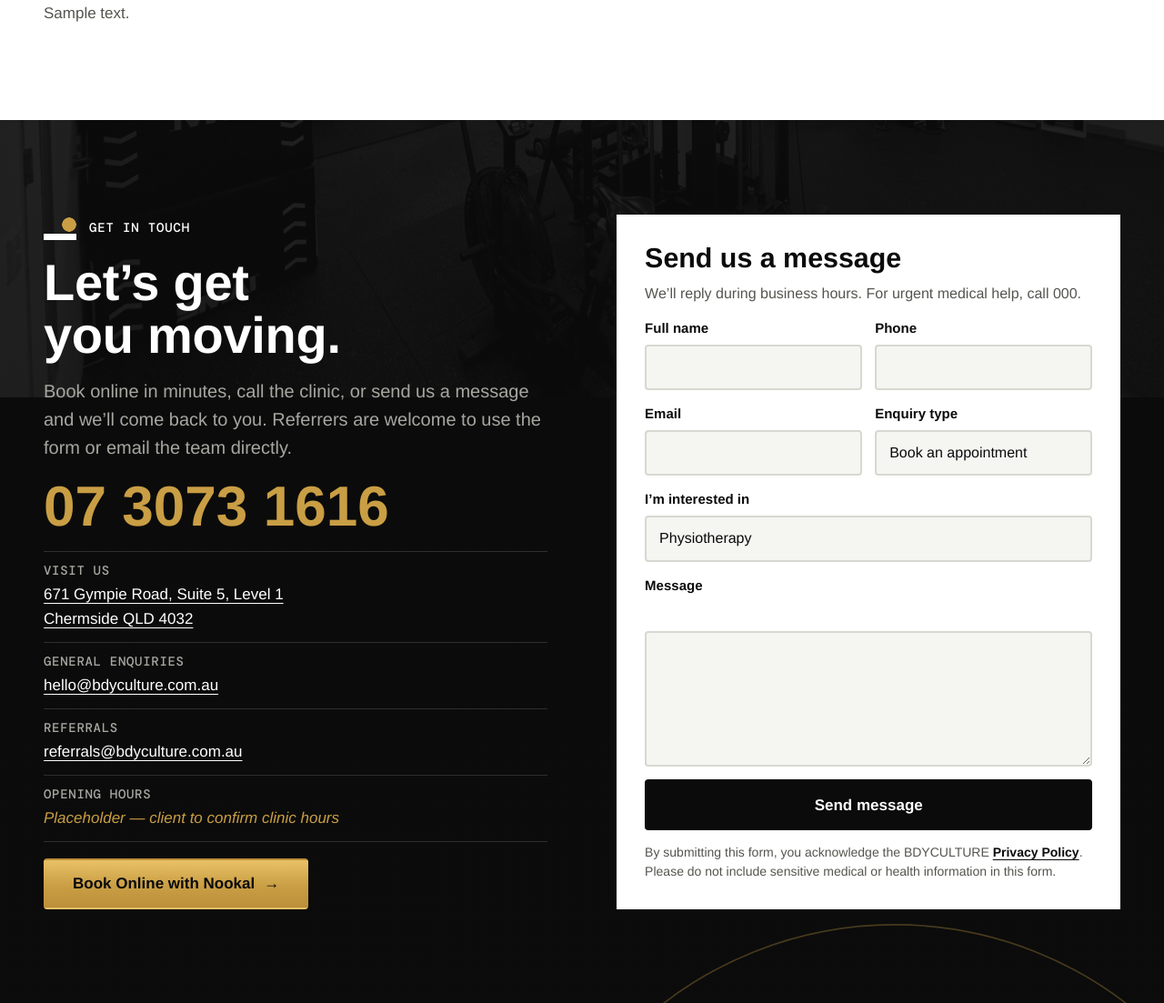
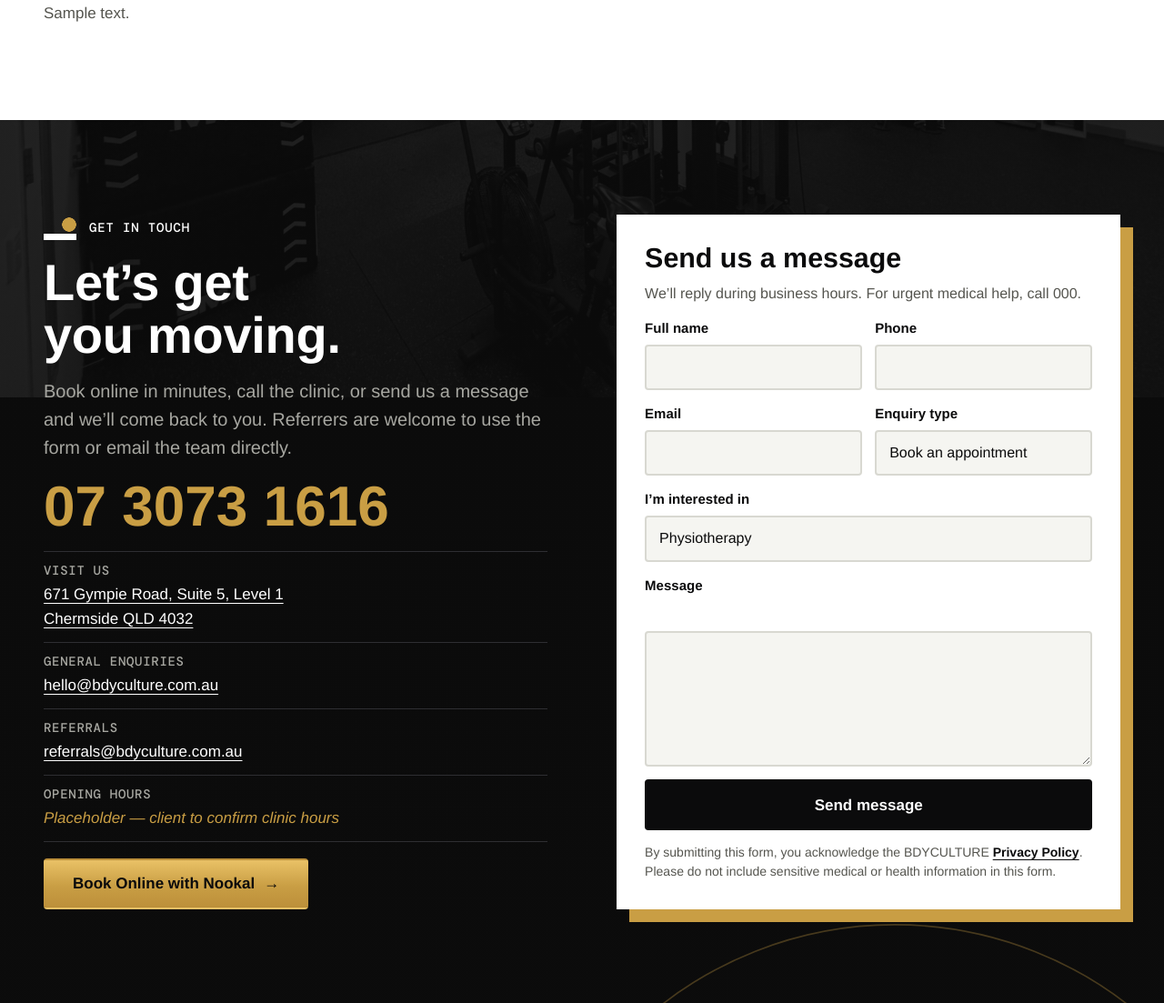
Before and after one commit to amitvalmiki123/Bdyculture-html-design-, a WordPress theme: template themes/bdyculture/page.php in a window 1280 px wide. Shown: the part 459-1562 px from the top of the page at 91% size. Run offline with PHP 8.4 and a stand-in for WordPress, Linux system fonts and the light colour scheme; the site name, menu and one post (Sample post) are stand-ins, and other content is empty; some libraries are stand-ins or nearby versions; some web fonts are replaced.

Commit message:
Apply gold form-card shadow across pages
Co-authored-by: arena-agent <297053741+arena-agent@users.noreply.github.com>

```diff
--- a/themes/bdyculture/assets/css/home-layout-tune.css
+++ b/themes/bdyculture/assets/css/home-layout-tune.css
@@ -6,5 +6,5 @@
 }
 
 .contact .card-form--light {
-  box-shadow: 12px 12px 0 var(--signal);
+  box-shadow: 14px 14px 0 var(--signal);
 }
--- a/themes/bdyculture/assets/css/main.css
+++ b/themes/bdyculture/assets/css/main.css
@@ -108,7 +108,7 @@ input:user-invalid { border-color: #ff7a7a; }
 .form-ok p { color: var(--mute-dark); }
 .form-ok a { color: var(--signal); }
 .form-ok__dot { width: 34px; height: 34px; border-radius: 50%; background: var(--signal); box-shadow: 0 0 0 8px rgba(201,158,68,.18); }
-.card-form--light { background: var(--white); color: var(--ink); box-shadow: none; }
+.card-form--light { background: var(--white); color: var(--ink); box-shadow: 14px 14px 0 var(--signal); }
 .card-form--light .card-form__head p:not(.tag) { color: var(--mute); }
 .card-form--light input, .card-form--light select, .card-form--light textarea { background: var(--paper); border-color: var(--line); }
 .card-form--light .form-ok { background: var(--white); }
@@ -384,7 +384,7 @@ to { transform: translateX(calc(-50% - 10px)); }
 .contact--lime .contact__list a { color: var(--ink); font-weight: 600; }
 .contact--lime .contact__placeholder { color: var(--ink); font-style: italic; text-decoration: underline dotted; }
 .contact--lime .btn--ink:hover { background: var(--ink-3); }
-.contact--lime .card-form { box-shadow: 12px 12px 0 var(--white); }
+.contact--lime .card-form { box-shadow: 14px 14px 0 var(--signal); }
 .contact--lime .field--grow textarea { background: var(--white); }
 .contact--lime :focus-visible { outline-color: var(--ink); }
 .contact--lime .card-form :focus-visible { outline-color: var(--signal); }
--- a/themes/bdyculture/style.css
+++ b/themes/bdyculture/style.css
@@ -5,7 +5,7 @@ Description: Custom WordPress theme for BDYCULTURE Rehab & Performance Clinic, C
 Author: Digital Movement
 Author URI: https://www.bdyculture.com.au/
 Template: bdyculture-parent
-Version: 1.7.7
+Version: 1.7.8
 Requires at least: 6.4
 Requires PHP: 8.0
 License: GNU General Public License v2 or later
```
Also changed, not shown: 1 other file.
